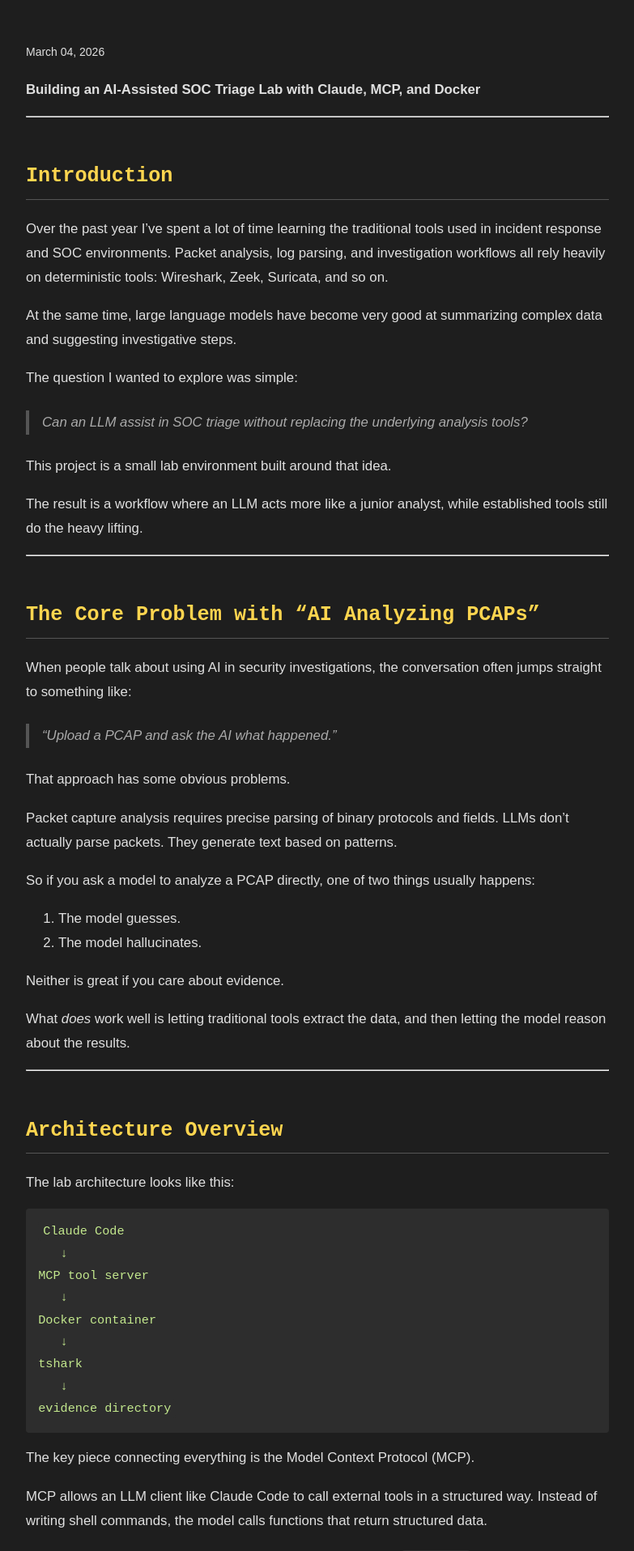
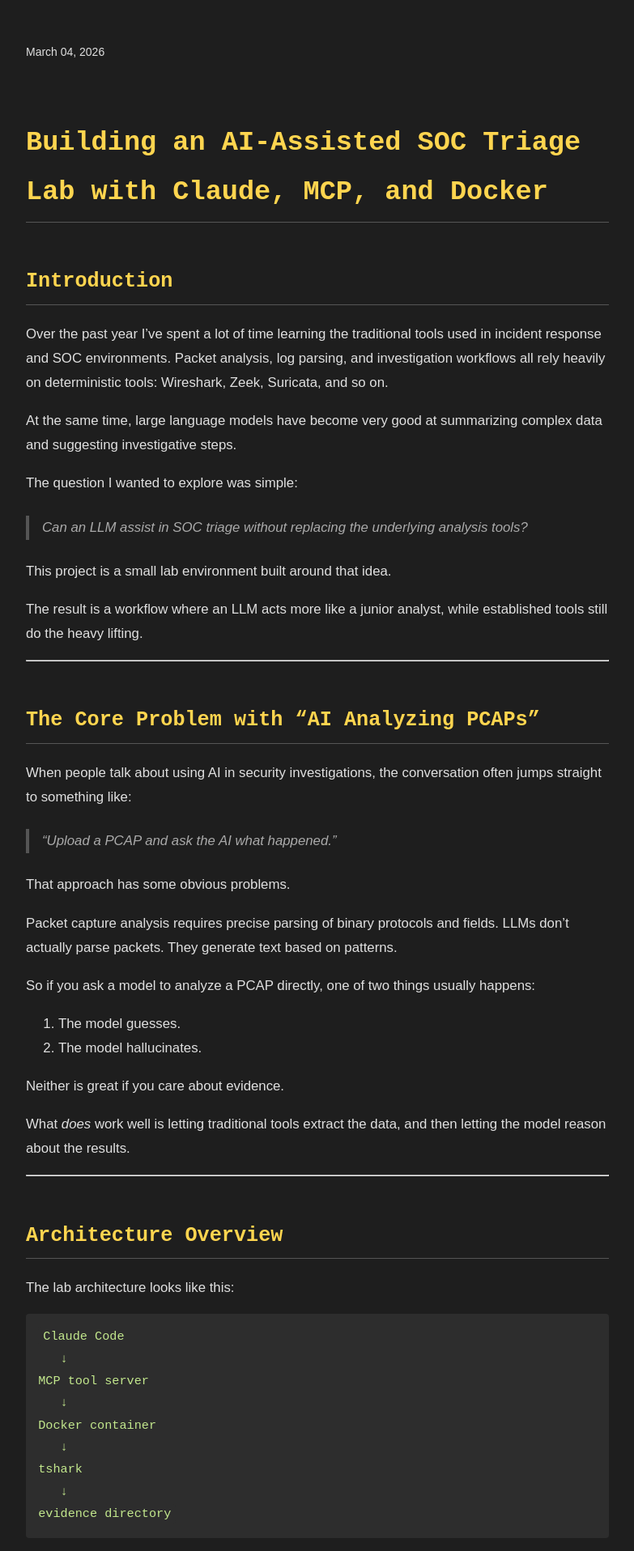
Before and after one commit to desvert/desvert.github.io, a Jekyll site: the page built from _posts/2026-03-04-building-an-ai-assisted-soc-triage-lab.md, in a window 1280 px wide. Shown: the top 1916 px of the page at 81% size, without its empty margins (248-1031 px from the left). Built offline with Jekyll 4.4.1, drawn with Linux system fonts in a browser that asks for light colours.

```diff
--- a/_posts/2026-03-04-building-an-ai-assisted-soc-triage-lab.md
+++ b/_posts/2026-03-04-building-an-ai-assisted-soc-triage-lab.md
@@ -14,9 +14,8 @@ tags:
 
 ---
 
-**Building an AI-Assisted SOC Triage Lab with Claude, MCP, and Docker**
+# **Building an AI-Assisted SOC Triage Lab with Claude, MCP, and Docker**
 
----
 
 ## Introduction
 
```
